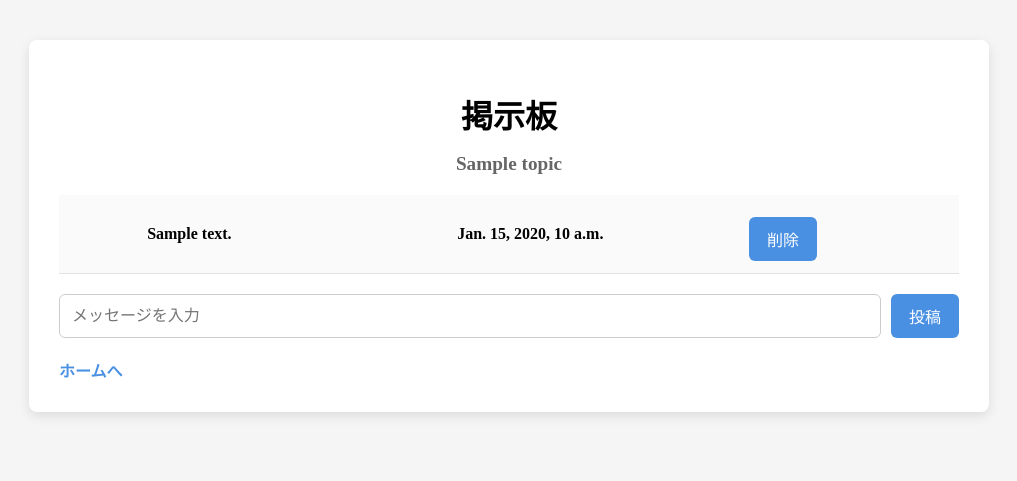
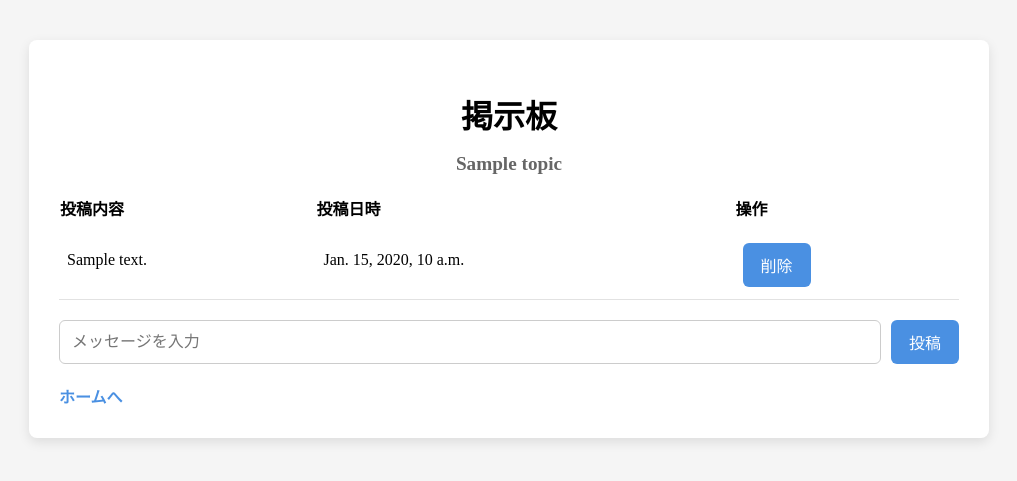
Before and after one commit to BeEngineer-Organization/sample_forum, a Django app: a page that uses main/templates/main/forum.html in a window 1280 px wide. Shown: the top 481 px of the page, without its empty margins (131-1148 px from the left). Run offline with Django 5.2, Linux system fonts and the light colour scheme; tables that the repository leaves empty hold one stand-in row (values such as "Sample post"); lists and menus that the app fills with data are empty.

Commit message:
教材の修正に伴う修正

```diff
--- a/main/static/main/css/forum.css
+++ b/main/static/main/css/forum.css
@@ -28,13 +28,14 @@ body {
     width: 100%;
     border-collapse: collapse;
     margin-bottom: 20px;
+    text-align: left;
 }
 
-.message-row {
+.message-data {
     border-bottom: 1px solid #e2e2e2;
 }
 
-.message-row:nth-child(odd) {
+.message-data:nth-child(odd) {
     background-color: #fafafa;
 }
 
--- a/main/templates/main/forum.html
+++ b/main/templates/main/forum.html
@@ -1,5 +1,5 @@
+<!DOCTYPE html>
 {% load static %}
-<!DOCTYPE html>
 <html lang="ja">
 <head>
     <meta charset="UTF-8">
@@ -12,16 +12,21 @@
         <h2 class="subtitle">{{ topic.name }}</h2>
 
         <table class="message-list">
+            <tr class="message-header">
+                <th>投稿内容</th>
+                <th>投稿日時</th>
+                <th>操作</th>
+            </tr>
             {% for message in messages %}
-            <tr class="message-row">
-                <th class="message-cell">{{ message.content }}</th>
-                <th class="message-cell">{{ message.created_at }}</th>
-                <th class="message-cell">
+            <tr class="message-data">
+                <td class="message-cell">{{ message.content }}</td>
+                <td class="message-cell">{{ message.created_at }}</td>
+                <td class="message-cell">
                     <form class="message-form" action="{% url 'delete_message' topic.name message.pk %}" method="POST">
                         {% csrf_token %}
                         <input type="submit" class="btn-submit" value="削除">
                     </form>
-                </th>
+                </td>
             </tr>
             {% endfor %}
         </table>
--- a/main/templates/main/index.html
+++ b/main/templates/main/index.html
@@ -1,5 +1,5 @@
+<!DOCTYPE html>
 {% load static %}
-<!DOCTYPE html>
 <html lang="ja">
 <head>
     <meta charset="UTF-8">
@@ -13,7 +13,7 @@
         <ul class="topic-list">
             {% for topic in topics %}
             <li class="topic-item">
-                <a class="topic-link" href="{% url 'forum' topic %}">{{ topic }}の掲示板へ</a>
+                <a class="topic-link" href="{% url 'forum' topic.name %}">{{ topic.name }}の掲示板へ</a>
             </li>
             {% endfor %}
         </ul>
--- a/main/urls.py
+++ b/main/urls.py
@@ -3,8 +3,6 @@ from . import views
 
 urlpatterns = [
     path("", views.index, name="index"),
-    path("<topic>/", views.forum, name="forum"),
-    path(
-        "<topic>/message/<int:pk>/delete/", views.delete_message, name="delete_message"
-    ),
+    path("<topic_name>/", views.forum, name="forum"),
+    path("<topic_name>/message/<int:pk>/delete/", views.delete_message, name="delete_message"),
 ]
--- a/main/views.py
+++ b/main/views.py
@@ -11,22 +11,24 @@ def index(request):
     return render(request, "main/index.html", context)
 
 
-def forum(request, topic):
-    topic = Topic.objects.get(name=topic)
+def forum(request, topic_name):
+    topic = Topic.objects.get(name=topic_name)
+    print(topic)
     messages = Message.objects.filter(topic=topic).order_by("created_at")
-    try:
+    if request.method == "POST":
         message = request.POST["message"]
         Message.objects.create(
             topic=topic,
             content=message,
         )
-    except:
-        pass
-    return render(request, "main/forum.html", {"messages": messages, "topic": topic})
+    context = {
+        "messages": messages,
+        "topic": topic
+    }
+    return render(request, "main/forum.html", context)
 
 
-def delete_message(request, topic, pk):
+def delete_message(request, topic_name, pk):
     message = get_object_or_404(Message, pk=pk)
-    if request.method == "POST":
-        message.delete()
-    return redirect("forum", topic=topic)
+    message.delete()
+    return redirect("forum", topic_name=topic_name)
--- /dev/null
+++ b/requirements.txt
@@ -0,0 +1,3 @@
+asgiref==3.9.2
+Django==5.2.6
+sqlparse==0.5.3
```
